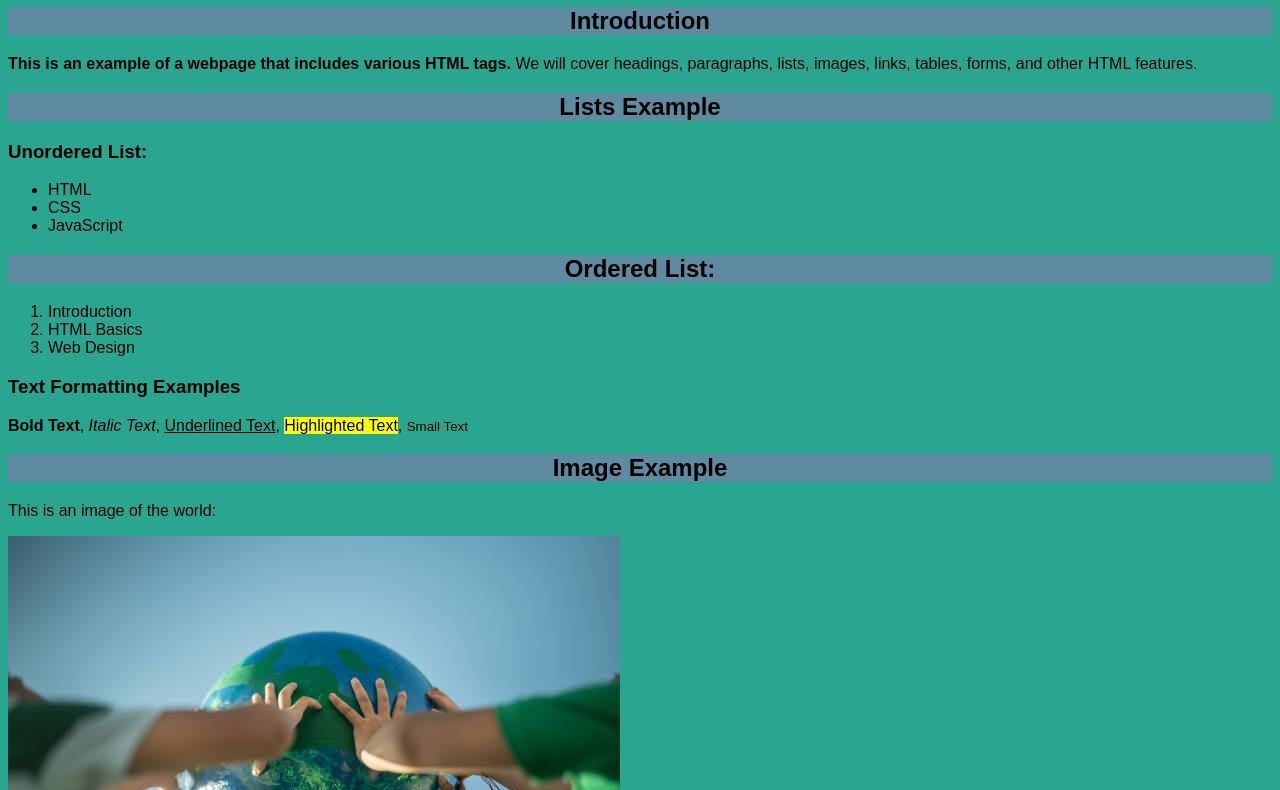
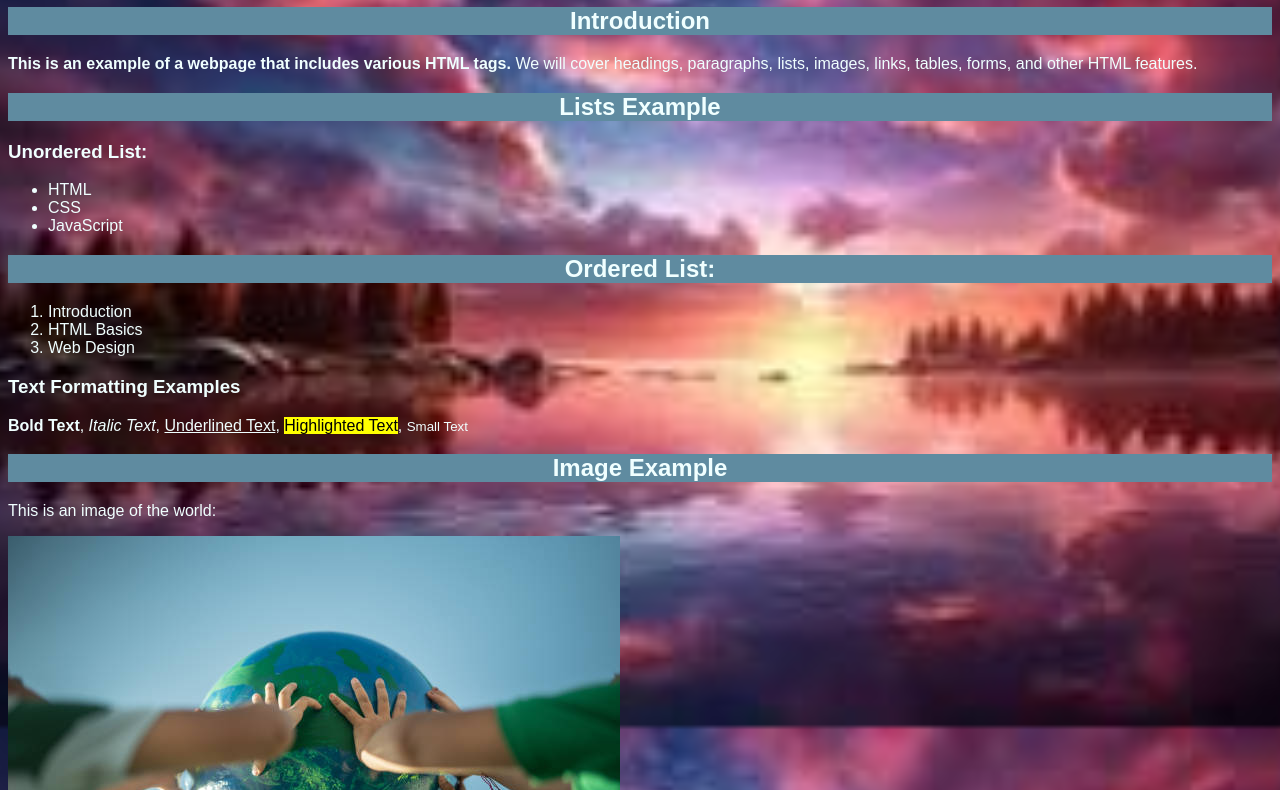
Before and after one commit to sudarshanreddy27/website-tags, a plain HTML site: page index.html in a window 1280 px wide. Shown: the part 73-863 px from the top of the page. Drawn offline with Linux system fonts and the light colour scheme.

Commit message:
re-commit

```diff
--- a/style.css
+++ b/style.css
@@ -21,3 +21,11 @@ h1,h2{
     text-align: center;
 
 }
+body {
+    background: url(image.jpg);
+    background-size: cover;
+    background-position: center;
+    background-attachment: fixed;
+    height: 100vh;
+    color: azure;
+}
```
Also changed, not shown: index.html (+2 -0 lines), image.jpg (added).
